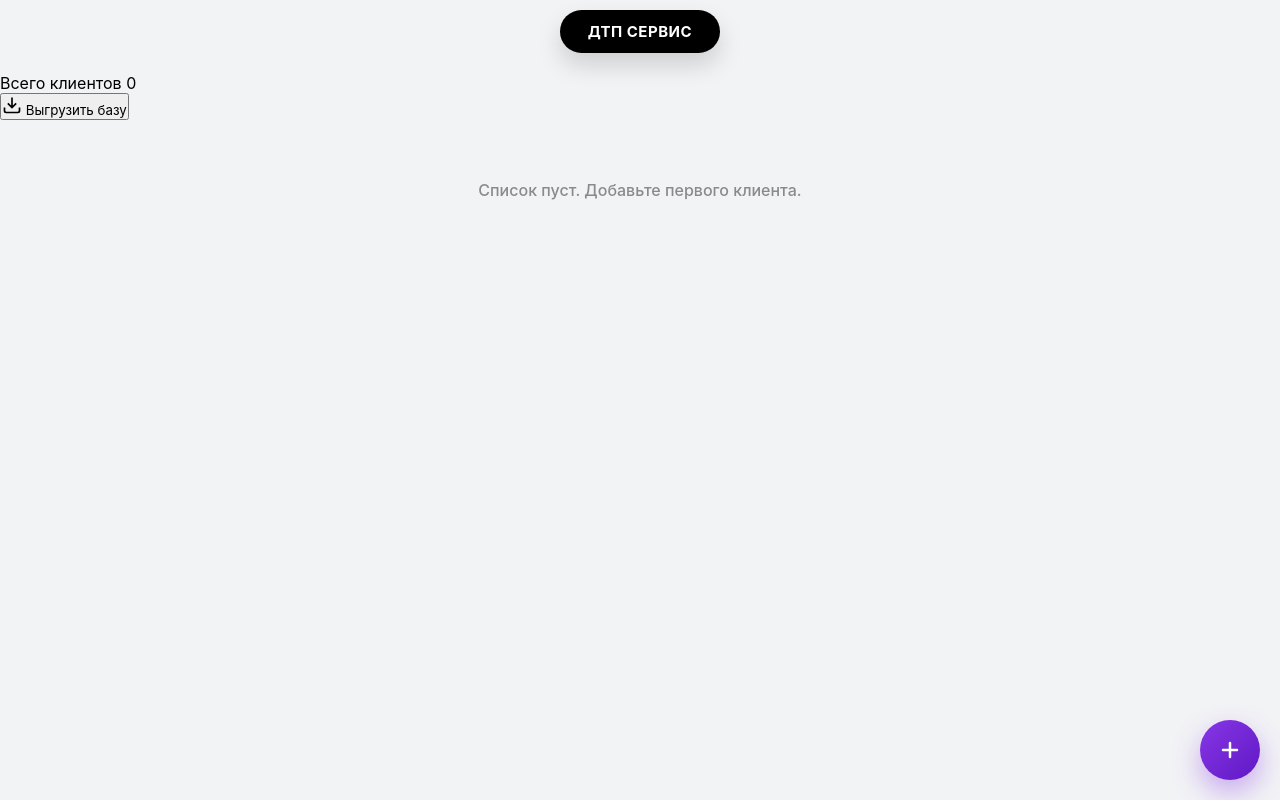
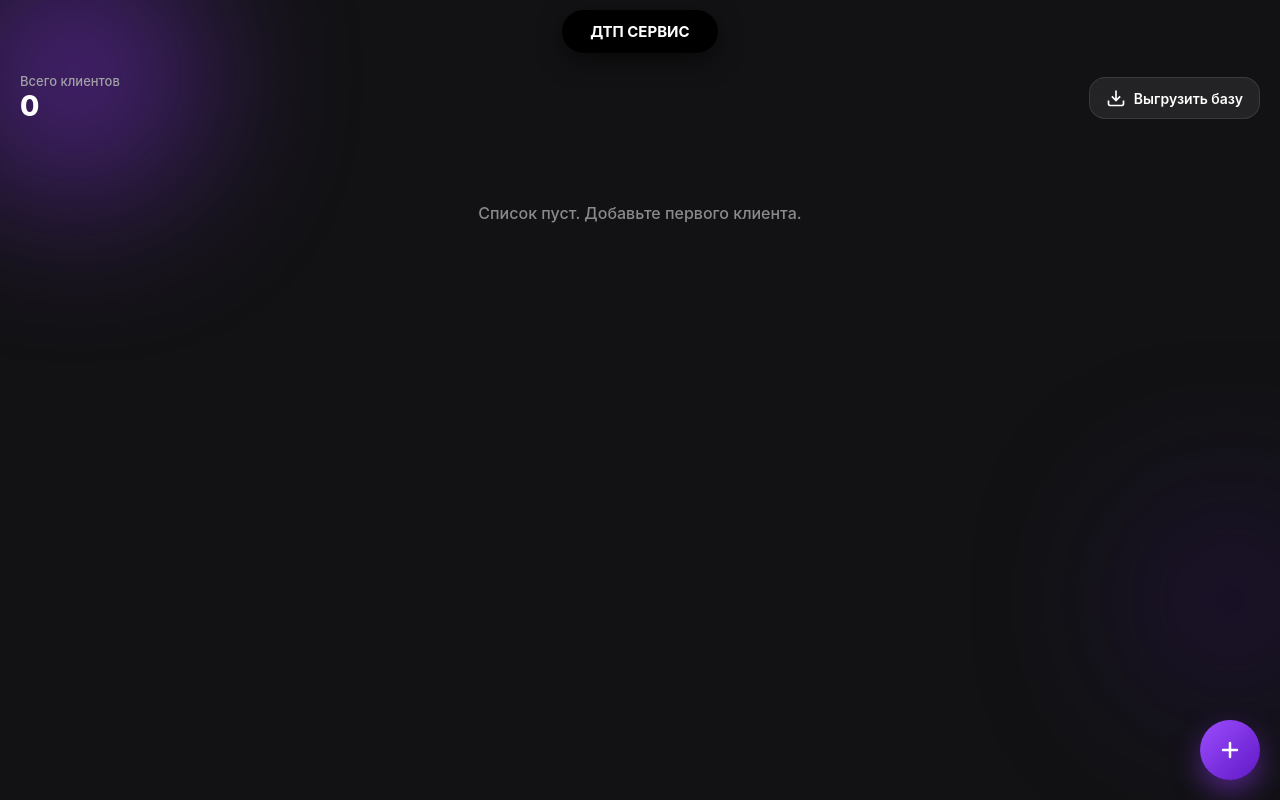
Before and after one commit to nikibelyy/Kimisars, a PHP site: page / in a window 1280 px wide. Run offline with PHP 8.4, Linux system fonts and the light colour scheme.

Commit message:
Update style.css

```diff
--- a/style.css
+++ b/style.css
@@ -1,12 +1,14 @@
 :root {
-    /* Фирменные цвета в стиле финтеха */
+    /* Цвета ЮMoney (Темная тема) */
     --primary: #8736E6;
-    --primary-grad: linear-gradient(135deg, #8736E6 0%, #6018C4 100%);
-    --bg: #F2F3F5;
-    --surface: #FFFFFF;
-    --text-main: #000000;
-    --text-sec: #8A8A8E;
-    --danger: #FF3B30;
+    --primary-grad: linear-gradient(135deg, #9C4DFF 0%, #6018C4 100%);
+    --bg-main: #121214; /* Глубокий темный фон */
+    --surface-glass: rgba(255, 255, 255, 0.08); /* Стекло */
+    --surface-solid: #1C1C1E;
+    --text-main: #FFFFFF;
+    --text-sec: #A0A0A5;
+    --danger: #FF453A;
+    --border-glass: rgba(255, 255, 255, 0.1);
 
     --safe-top: env(safe-area-inset-top, 40px);
     --safe-bottom: env(safe-area-inset-bottom, 30px);
@@ -21,188 +23,161 @@
 }
 
 body {
-    background-color: var(--bg);
+    background-color: var(--bg-main);
     color: var(--text-main);
     overflow: hidden;
 }
 
+/* Красивые фоновые засветы (Ambient glow) */
+.bg-glow {
+    position: fixed;
+    border-radius: 50%;
+    filter: blur(80px);
+    z-index: 0;
+    opacity: 0.5;
+}
+.glow-1 {
+    width: 250px; height: 250px;
+    background: #8736E6;
+    top: -50px; left: -50px;
+}
+.glow-2 {
+    width: 200px; height: 200px;
+    background: #2D1457;
+    bottom: 100px; right: -50px;
+}
+
 .app-container {
+    position: relative;
+    z-index: 1;
     height: 100vh;
     height: -webkit-fill-available;
     display: flex;
     flex-direction: column;
 }
 
-/* --- DYNAMIC ISLAND HEADER --- */
+/* --- ОСТРОВОК --- */
 .dynamic-island-container {
     padding-top: var(--safe-top);
-    background: transparent;
     z-index: 10;
-    position: sticky;
-    top: 0;
 }
-
 .dynamic-island {
     background: #000000;
     color: #FFFFFF;
     width: max-content;
-    margin: 10px auto 20px;
+    margin: 10px auto;
     padding: 12px 28px;
     border-radius: 30px;
     font-weight: 700;
     font-size: 15px;
-    letter-spacing: 0.5px;
-    box-shadow: 0 12px 24px rgba(0,0,0,0.15);
-    animation: islandPop 0.5s cubic-bezier(0.34, 1.56, 0.64, 1);
+    box-shadow: 0 8px 24px rgba(0,0,0,0.5);
 }
 
-@keyframes islandPop {
-    0% { transform: scale(0.8) translateY(-20px); opacity: 0; }
-    100% { transform: scale(1) translateY(0); opacity: 1; }
+/* --- ДАШБОРД (Счетчик и кнопка) --- */
+.dashboard {
+    display: flex;
+    justify-content: space-between;
+    align-items: center;
+    padding: 10px 20px 20px;
 }
+.stat-box {
+    display: flex; flex-direction: column;
+}
+.stat-label { font-size: 13px; color: var(--text-sec); font-weight: 500; }
+.stat-value { font-size: 28px; font-weight: 800; color: var(--text-main); }
 
-/* --- СПИСОК КЛИЕНТОВ --- */
+.btn-export {
+    background: var(--surface-glass);
+    border: 1px solid var(--border-glass);
+    color: var(--text-main);
+    padding: 10px 16px;
+    border-radius: 16px;
+    font-size: 14px;
+    font-weight: 600;
+    display: flex; align-items: center; gap: 8px;
+    backdrop-filter: blur(10px);
+    -webkit-backdrop-filter: blur(10px);
+    cursor: pointer;
+    transition: 0.2s;
+}
+.btn-export:active { background: rgba(255,255,255,0.15); }
+
+/* --- СПИСОК КЛИЕНТОВ (Glassmorphism) --- */
 .client-list {
-    flex: 1;
-    overflow-y: auto;
+    flex: 1; overflow-y: auto;
     padding: 0 16px calc(var(--safe-bottom) + 90px);
-    -webkit-overflow-scrolling: touch;
 }
 
 .client-card {
-    background: var(--surface);
+    background: var(--surface-glass);
+    backdrop-filter: blur(16px);
+    -webkit-backdrop-filter: blur(16px);
+    border: 1px solid var(--border-glass);
     border-radius: 24px;
     padding: 20px;
     margin-bottom: 16px;
-    box-shadow: 0 8px 20px rgba(0,0,0,0.04);
+    box-shadow: 0 8px 32px rgba(0,0,0,0.2);
     animation: slideUp 0.4s cubic-bezier(0.25, 0.8, 0.25, 1) both;
 }
+.client-card h4 { font-size: 18px; font-weight: 700; margin-bottom: 8px; }
+.client-card p { font-size: 15px; color: #EBEBF5; margin-bottom: 4px; font-weight: 500; }
+.client-card .date { font-size: 12px; color: var(--text-sec); margin-top: 12px; }
 
-.client-card h4 {
-    font-size: 18px;
-    font-weight: 700;
-    margin-bottom: 8px;
+/* Кнопки в карточке */
+.card-actions {
+    display: flex; gap: 10px; margin-top: 16px; padding-top: 16px;
+    border-top: 1px solid var(--border-glass);
 }
-
-.client-card p {
-    font-size: 15px;
-    color: var(--text-sec);
-    margin-bottom: 4px;
-    font-weight: 500;
+.btn-action {
+    flex: 1; padding: 10px; border-radius: 12px; border: none;
+    font-weight: 600; font-size: 14px; cursor: pointer; transition: 0.2s;
 }
-
-.client-card .date {
-    font-size: 12px;
-    color: #C7C7CC;
-    margin-top: 12px;
-}
-
-/* Кнопки управления в карточке */
-.card-actions {
-    display: flex;
-    gap: 10px;
-    margin-top: 16px;
-    padding-top: 16px;
-    border-top: 1px solid #F0F0F0;
-}
-
-.btn-action {
-    flex: 1;
-    padding: 10px;
-    border-radius: 12px;
-    border: none;
-    font-weight: 600;
-    font-size: 14px;
-    cursor: pointer;
-    transition: 0.2s;
-}
-
-.btn-edit { background: #F2F3F5; color: var(--text-main); }
-.btn-edit:active { background: #E5E5EA; }
-
-.btn-delete { background: #FFF0F0; color: var(--danger); }
-.btn-delete:active { background: #FFE5E5; }
+.btn-edit { background: rgba(255,255,255,0.1); color: var(--text-main); }
+.btn-edit:active { background: rgba(255,255,255,0.2); }
+.btn-delete { background: rgba(255, 69, 58, 0.15); color: var(--danger); }
+.btn-delete:active { background: rgba(255, 69, 58, 0.3); }
 
 /* --- ПЛАВАЮЩАЯ КНОПКА --- */
 .fab {
-    position: fixed;
-    bottom: calc(var(--safe-bottom) + 20px);
-    right: 20px;
-    width: 60px;
-    height: 60px;
-    background: var(--primary-grad);
-    color: white;
-    border: none;
-    border-radius: 30px;
-    box-shadow: 0 12px 28px rgba(135, 54, 230, 0.4);
-    display: flex;
-    align-items: center;
-    justify-content: center;
-    cursor: pointer;
-    transition: transform 0.2s cubic-bezier(0.34, 1.56, 0.64, 1);
-    z-index: 20;
+    position: fixed; bottom: calc(var(--safe-bottom) + 20px); right: 20px;
+    width: 60px; height: 60px; background: var(--primary-grad); color: white;
+    border: none; border-radius: 30px; box-shadow: 0 12px 28px rgba(135, 54, 230, 0.5);
+    display: flex; align-items: center; justify-content: center; cursor: pointer; z-index: 20;
 }
 .fab:active { transform: scale(0.85); }
 
-/* --- МОДАЛЬНОЕ ОКНО (BOTTOM SHEET) --- */
+/* --- МОДАЛЬНОЕ ОКНО --- */
 .modal-overlay {
-    position: fixed;
-    top: 0; left: 0; right: 0; bottom: 0;
-    background: rgba(0,0,0,0.5);
-    backdrop-filter: blur(4px); /* Размытие заднего фона как в iOS */
-    opacity: 0;
-    pointer-events: none;
-    transition: opacity 0.4s ease;
-    z-index: 100;
+    position: fixed; top: 0; left: 0; right: 0; bottom: 0;
+    background: rgba(0,0,0,0.6); backdrop-filter: blur(6px); -webkit-backdrop-filter: blur(6px);
+    opacity: 0; pointer-events: none; transition: opacity 0.4s ease; z-index: 100;
 }
-
-.modal-overlay.active {
-    opacity: 1;
-    pointer-events: all;
-}
+.modal-overlay.active { opacity: 1; pointer-events: all; }
 
 .bottom-sheet {
-    position: absolute;
-    bottom: 0; left: 0; right: 0;
-    background: var(--surface);
-    border-radius: 32px 32px 0 0;
+    position: absolute; bottom: 0; left: 0; right: 0;
+    background: var(--surface-solid); border-radius: 32px 32px 0 0;
     padding: 12px 24px calc(var(--safe-bottom) + 24px);
-    transform: translateY(100%);
-    transition: transform 0.5s cubic-bezier(0.2, 0.9, 0.3, 1); /* Плавный выезд */
+    transform: translateY(100%); transition: transform 0.4s cubic-bezier(0.2, 0.9, 0.3, 1);
 }
+.modal-overlay.active .bottom-sheet { transform: translateY(0); }
 
-.modal-overlay.active .bottom-sheet {
-    transform: translateY(0);
-}
-
-.sheet-drag-handle {
-    width: 40px; height: 5px;
-    background: #E5E5EA;
-    border-radius: 3px;
-    margin: 0 auto 16px;
-}
-
-.sheet-header {
-    display: flex; justify-content: space-between; align-items: center; margin-bottom: 24px;
-}
-.sheet-header h3 { font-size: 20px; font-weight: 700; }
-.close-btn { background: #F2F3F5; border: none; width: 32px; height: 32px; border-radius: 16px; font-size: 14px; font-weight: bold; color: var(--text-sec); }
+.sheet-drag-handle { width: 40px; height: 5px; background: #3A3A3C; border-radius: 3px; margin: 0 auto 16px; }
+.sheet-header { display: flex; justify-content: space-between; align-items: center; margin-bottom: 24px; }
+.close-btn { background: #2C2C2E; border: none; width: 32px; height: 32px; border-radius: 16px; color: var(--text-sec); }
 
 .input-group { margin-bottom: 20px; }
-.input-group label { display: block; font-size: 14px; font-weight: 600; color: var(--text-main); margin-bottom: 10px; }
+.input-group label { display: block; font-size: 14px; font-weight: 600; color: var(--text-sec); margin-bottom: 10px; }
 .input-group input {
-    width: 100%; padding: 16px 20px;
-    background: var(--bg); border: 2px solid transparent;
-    border-radius: 16px; font-size: 16px; font-weight: 500; outline: none; transition: 0.3s;
+    width: 100%; padding: 16px 20px; background: #000000; border: 1px solid #333;
+    border-radius: 16px; font-size: 16px; font-weight: 500; color: white; outline: none; transition: 0.3s;
 }
-.input-group input:focus { border-color: var(--primary); background: var(--surface); box-shadow: 0 4px 12px rgba(135, 54, 230, 0.1); }
+.input-group input:focus { border-color: var(--primary); box-shadow: 0 0 0 2px rgba(135, 54, 230, 0.3); }
 
 .btn-primary {
-    width: 100%; padding: 18px; background: var(--primary-grad);
-    color: white; border: none; border-radius: 16px;
-    font-size: 17px; font-weight: 700; margin-top: 10px; transition: 0.2s; box-shadow: 0 8px 20px rgba(135, 54, 230, 0.3);
+    width: 100%; padding: 18px; background: var(--primary-grad); color: white;
+    border: none; border-radius: 16px; font-size: 17px; font-weight: 700; margin-top: 10px; box-shadow: 0 8px 20px rgba(135, 54, 230, 0.4);
 }
-.btn-primary:active { transform: scale(0.96); box-shadow: 0 4px 10px rgba(135, 54, 230, 0.2); }
 
 @keyframes slideUp {
     from { opacity: 0; transform: translateY(30px) scale(0.95); }
```
